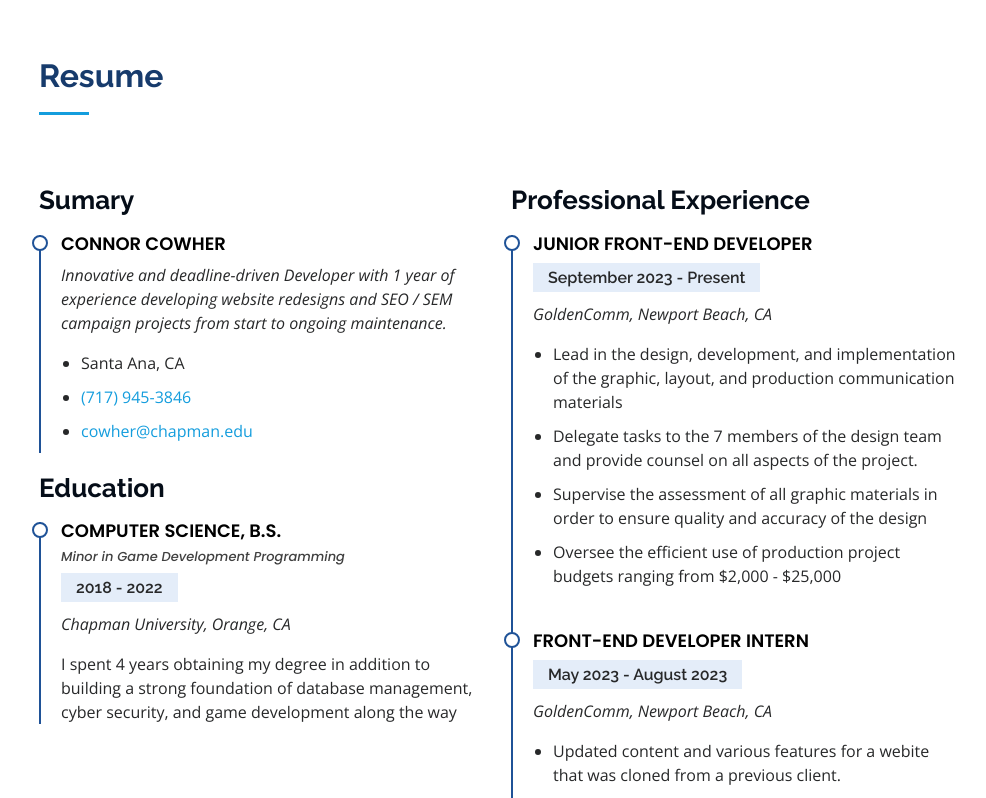
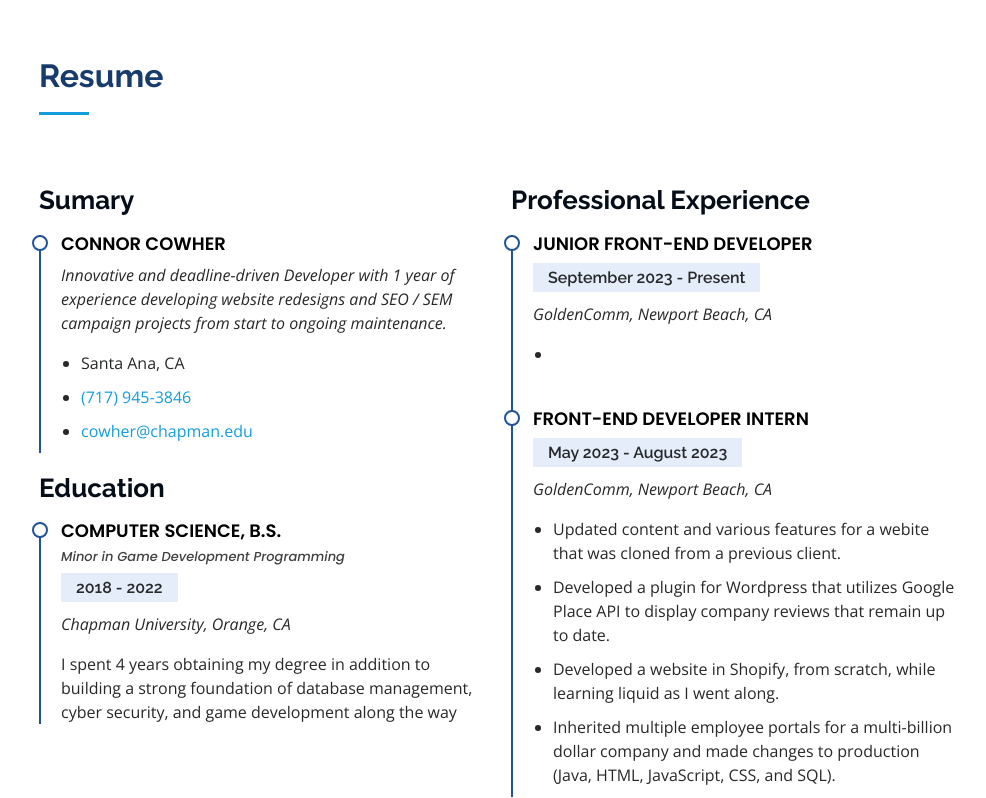
Before and after one commit to CCow/CPSC_458, a plain HTML site: page index.html in a window 1280 px wide. Shown: the part 1807-2605 px from the top of the page, without its empty margins (291-1277 px from the left). Drawn offline with nearby package versions, Linux system fonts and the light colour scheme.

Commit message:
Initial branch sync

```diff
--- a/assets/js/main.js
+++ b/assets/js/main.js
@@ -136,8 +136,8 @@
     new Typed('.typed', {
       strings: typed_strings,
       loop: true,
-      typeSpeed: 100,
-      backSpeed: 50,
+      typeSpeed: 50,
+      backSpeed: 75,
       backDelay: 2000
     });
   }
--- a/index.html
+++ b/index.html
@@ -262,10 +262,7 @@
               <h6>September 2023 - Present</h6>
               <p><em>GoldenComm, Newport Beach, CA</em></p>
               <ul>
-                <li>Lead in the design, development, and implementation of the graphic, layout, and production communication materials</li>
-                <li>Delegate tasks to the 7 members of the design team and provide counsel on all aspects of the project. </li>
-                <li>Supervise the assessment of all graphic materials in order to ensure quality and accuracy of the design</li>
-                <li>Oversee the efficient use of production project budgets ranging from $2,000 - $25,000</li>
+                <li></li>
               </ul>
             </div>
             <div class="resume-item">
```
Also changed, not shown: 1 other file.
